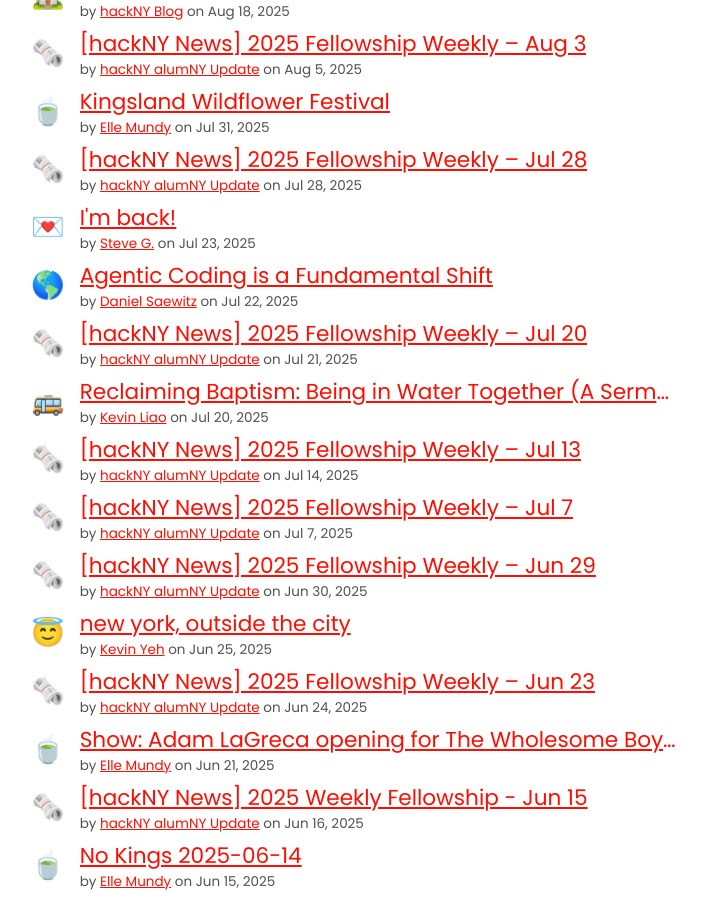
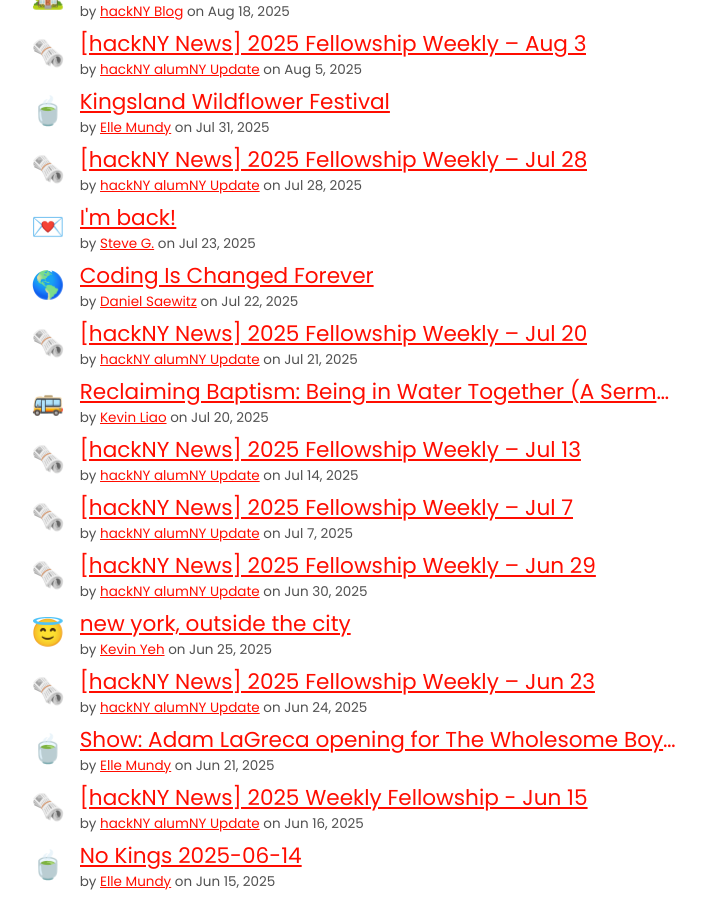
Before and after one commit to hackny/webring, a Jekyll site: the page built from planet.html, in a window 1280 px wide and 900 px high, scrolled down 1296 px. Shown: the whole window, without its empty margins (309-1015 px from the left). Built offline with Jekyll 4.4.1, drawn with Linux system fonts in a browser that asks for light colours.

Commit message:
Automated deploy

```diff
--- a/_data/planet.yaml
+++ b/_data/planet.yaml
@@ -1010,9 +1010,9 @@
     description: My personal footnotes on the internet and all the words, sounds,
       videos, and sentiments I want to remember for a rainy day.
   published_at: 2024-12-26 00:00
-- id: https://saewitz.com/agentic-coding-is-a-fundamental-shift
-  title: Agentic Coding is a Fundamental Shift
-  url: https://saewitz.com/agentic-coding-is-a-fundamental-shift
+- id: https://saewitz.com/coding-is-changed-forever
+  title: Coding Is Changed Forever
+  url: https://saewitz.com/coding-is-changed-forever
   fellow:
     name: Daniel Saewitz
     year: 2012
```
